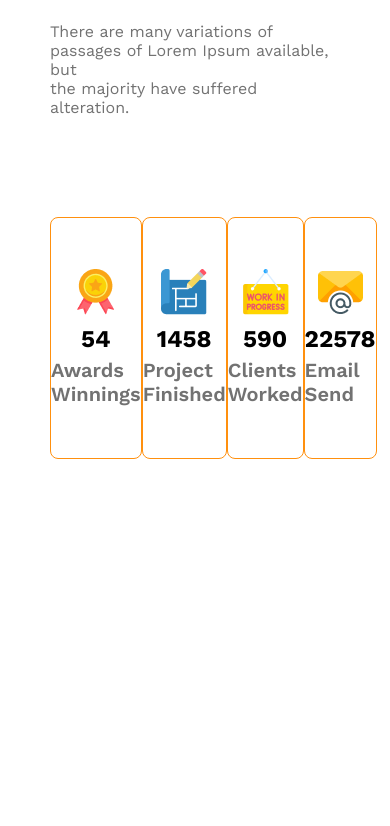
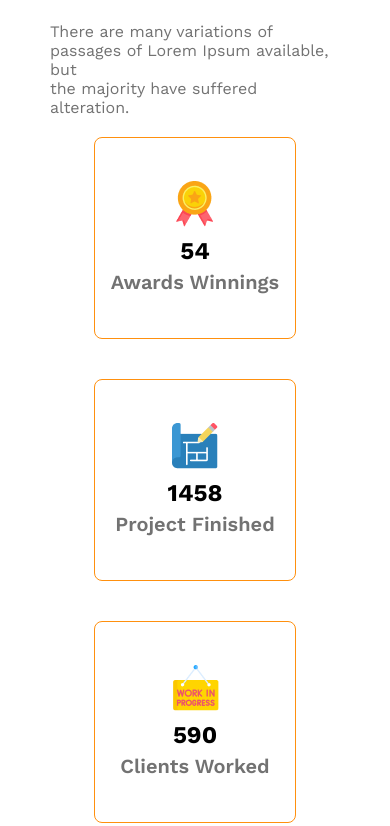
Before and after one commit to rifatjayed/G3-Architects, a plain HTML site: page index.html in a window 390 px wide. Shown: the part 4358-5184 px from the top of the page. Before the commit the page ends 4957 px from the top, so only its background shows below. Drawn offline with nearby package versions, Linux system fonts and the light colour scheme.

Commit message:
some fact section responsive  done

```diff
--- a/style.css
+++ b/style.css
@@ -209,14 +209,15 @@ nav .logo h1 {
 
 
 
-.fact-item h1{
+.fact-item h1 {
     margin-top: 10px;
     margin-bottom: 5px;
 }
-.fact-item p{
+
+.fact-item p {
     color: #727272;
     font-weight: 600;
-font-size: 20px;
+    font-size: 20px;
 }
 
 
@@ -356,3 +357,22 @@ font-size: 20px;
         margin-top: 25px;
     }
 }
+.fact-item-container {
+    display: flex;
+flex-direction: column;
+align-items: center;
+justify-content: center;
+}
+
+
+.fact-item {
+    margin:20px 0;
+    width: 200px;
+    height: 200px;
+    display: flex;
+    flex-direction: column;
+    align-items: center;
+    justify-content: center;
+    border: 1px solid #FF900E;
+    border-radius: 8px;
+}
```
